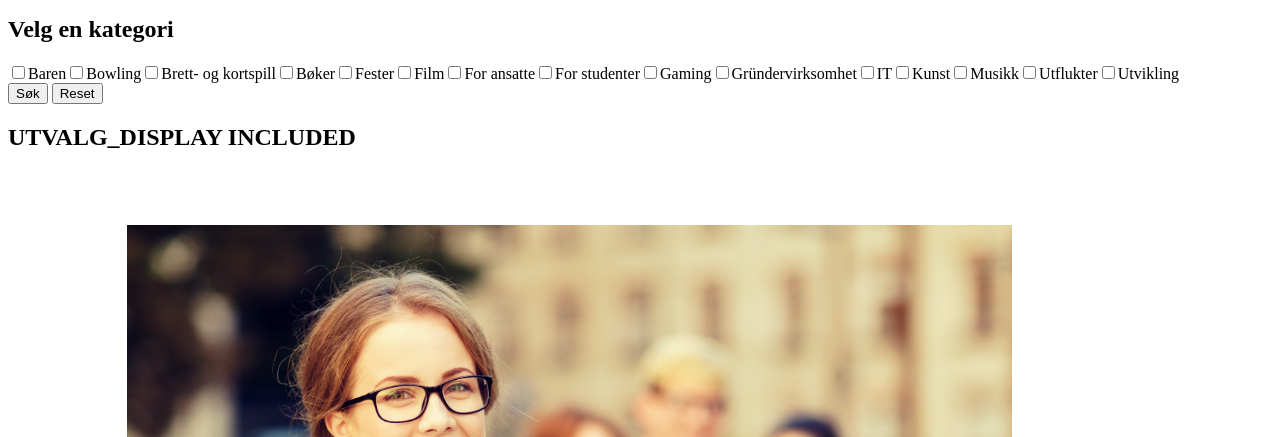
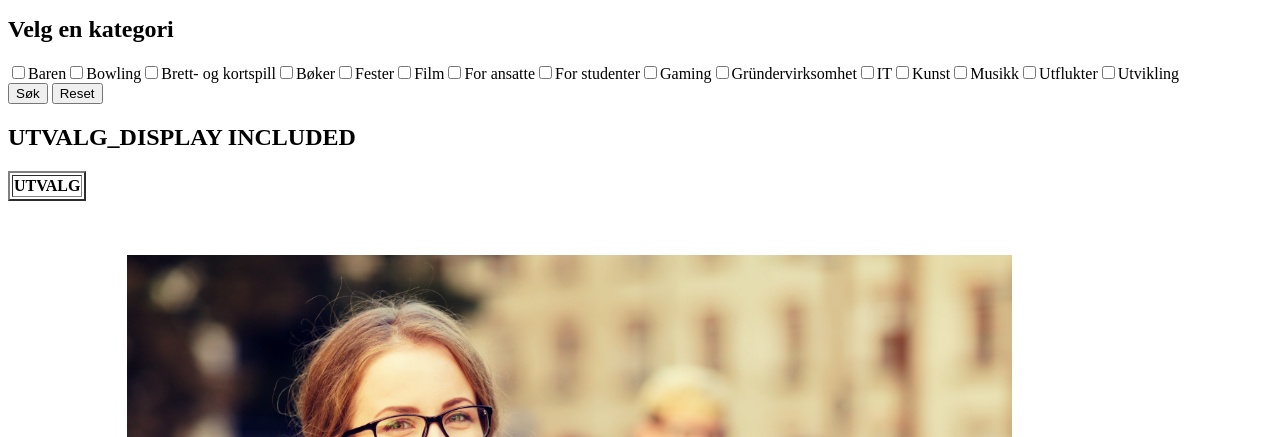
Before and after one commit to 12inchPlasticToy/westervalg, a PHP site: page /utvalg.php in a window 1280 px wide. Shown: the part 260-697 px from the top of the page. Run offline with PHP 8.4, Linux system fonts and the light colour scheme; data comes from the database, SQL or seed files in the repository; data that the repository does not hold is empty.

Commit message:
Query results are now displayed in a simple html table.

```diff
--- a/utvalg_display.php
+++ b/utvalg_display.php
@@ -6,8 +6,10 @@ echo "<h2>UTVALG_DISPLAY INCLUDED</h2>";
 
 $categories = array_values($_GET);
 
-// "quotify" every member of the array returned by $_GET
-// for the SQL query
+/*
+"quotify" every member of the array returned by $_GET
+to fit in the SQL query
+*/
 $categories = "'".implode("', '", $categories)."'";
 
 $sql=
@@ -23,10 +25,14 @@ $stmt->execute();
 
 $stmt->bind_result($utvalg);
 
-
+/*
+Display the result as a simple table for prototype version
+*/
+echo "<table border=\"2\"><tr><th>UTVALG</th></tr>";
 while($stmt->fetch()){
-    echo "Result: ".$utvalg." <br>";
+    echo "<tr><td>".$utvalg."</td></tr>";
 }
+echo "</table>";
 
 $stmt->close();
 
```
